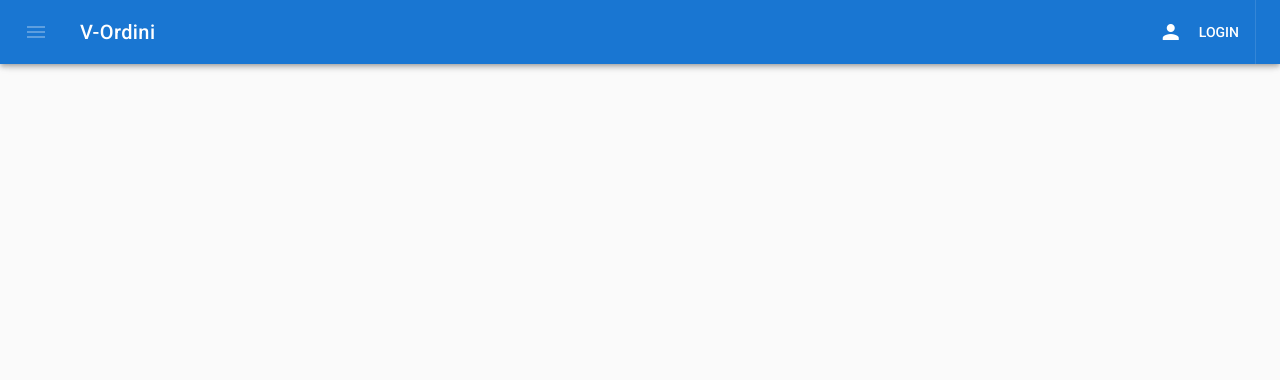
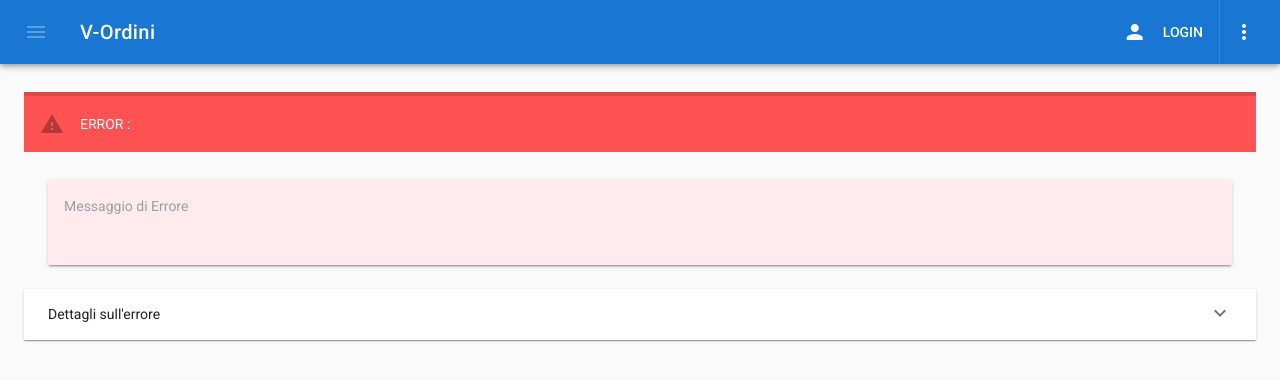
Before and after one commit to stefanomacconi/v-ordini, a Vue app: page /error in a window 1280 px wide. Shown: the top 380 px of the page. Built offline with nearby package versions, Linux system fonts and the light colour scheme.

Commit message:
Handle Errors

```diff
--- /dev/null
+++ b/src/components/Error.vue
@@ -0,0 +1,25 @@
+<template>
+    <div>
+        <v-alert type="error" :value="true">ERROR {{ code }} : {{ status }}</v-alert>
+        <v-container fluid grid-list-md>
+            <v-card color="red lighten-5">
+                <v-card-title><span class="grey--text">Messaggio di Errore</span></v-card-title>
+                <v-card-text>{{ developerMessage }}</v-card-text>
+            </v-card>
+        </v-container>
+        <v-expansion-panel>
+            <v-expansion-panel-content>
+            <div slot="header">Dettagli sull'errore</div>
+            <v-card>
+                <v-card-text>{{ message }}</v-card-text>
+            </v-card>
+            </v-expansion-panel-content>
+        </v-expansion-panel>
+    </div>
+</template>
+
+<script>
+export default {
+    props: ['message', 'developerMessage', 'status', 'code']
+}
+</script>
--- a/src/components/Toolbar.vue
+++ b/src/components/Toolbar.vue
@@ -22,17 +22,25 @@
         </v-btn>
         <v-divider dark vertical></v-divider>
       </v-toolbar-items>
-        <v-menu right bottom v-if="auth" origin="bottom right" transition="v-scale-transition">
+        <v-menu right bottom origin="bottom right" transition="v-scale-transition">
           <v-btn dark icon slot="activator">
             <v-icon>more_vert</v-icon>
           </v-btn>
           <v-list dense class="pt-0">
-            <v-list-tile v-for="menu in menus" :key="menu.title" :to="menu.to">
+            <v-list-tile v-if="auth" v-for="menu in menus" :key="menu.title" :to="menu.to">
               <v-list-tile-action>
                 <v-icon>{{ menu.icon }}</v-icon>
               </v-list-tile-action>
               <v-list-tile-content>
                 <v-list-tile-title>{{ menu.title }}</v-list-tile-title>
+              </v-list-tile-content>
+            </v-list-tile>
+            <v-list-tile v-if="!auth" :to="menuLogin.to">
+              <v-list-tile-action>
+                <v-icon>{{ menuLogin.icon }}</v-icon>
+              </v-list-tile-action>
+              <v-list-tile-content>
+                <v-list-tile-title>{{ menuLogin.title }}</v-list-tile-title>
               </v-list-tile-content>
             </v-list-tile>
             </v-list>
--- a/src/main.js
+++ b/src/main.js
@@ -11,5 +11,10 @@ axios.defaults.baseURL = 'http://localhost:8080/spweb/rest'
 new Vue({
   render: h => h(App),
   router,
-  store
+  store,
+  methods: {
+    globalMethod() {
+      alert("Global Method Called")
+    }
+  }
 }).$mount('#app')
--- a/src/routes.js
+++ b/src/routes.js
@@ -2,6 +2,7 @@ import Login from './components/Login'
 import Ordini from './components/Ordini'
 import Conferma from './components/Conferma'
 import Documento from './components/Documento'
+import Error from './components/Error'
 
 import store from './store'
 
@@ -44,5 +45,6 @@ export const routes = [
                 next('/login')
             }
         }
-    }
+    },
+    {path: "/error", name:"error", component: Error,  props: true}
 ]
--- a/src/store.js
+++ b/src/store.js
@@ -29,7 +29,7 @@ export default new Vuex.Store({
         }
     },
     actions: {
-        login({ commit }, authData) {
+        login({ commit, dispatch }, authData) {
             axios.post('/autenticazione', {
                 }, { auth: {
                     username: authData.utente,
@@ -39,6 +39,7 @@ export default new Vuex.Store({
                     'Content-Type': 'application/x-www-form-urlencoded'
                 },
             }).then(res => {
+                // eslint-disable-next-line
                 console.log(res)
                 const data = res.data
                 commit('authUser', {
@@ -49,13 +50,31 @@ export default new Vuex.Store({
                 })
                 router.push('/vistatura')
             }).catch(error => {
-                console.log("Errore:" + error)
-
+                // eslint-disable-next-line
+                console.log(error)
+                dispatch('handleError', error.response.data)
             })
         },
         logout({ commit }) {
             commit('clearAuthData')
             router.replace('/login')
+        },
+        // eslint-disable-next-line
+        handleError({}, error) {
+            const errorData = {
+                message : error.message,
+                developerMessage : error.developerMessage,
+                code : error.code,
+                status : error.status,
+            }
+            // eslint-disable-next-line
+            console.log(errorData)
+            router.push({ name: 'error', params: {
+                message : errorData.message,
+                developerMessage : errorData.developerMessage,
+                code : errorData.code,
+                status : errorData.status,
+            }})
         }
     },
     getters: {
```
